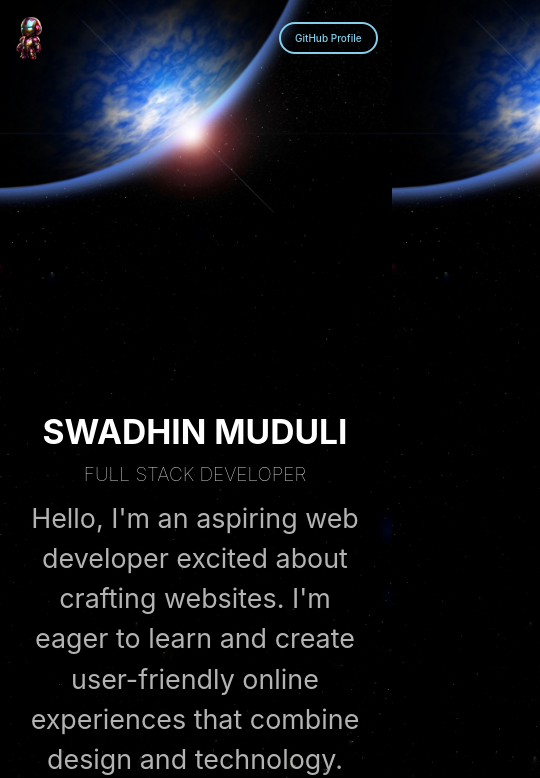
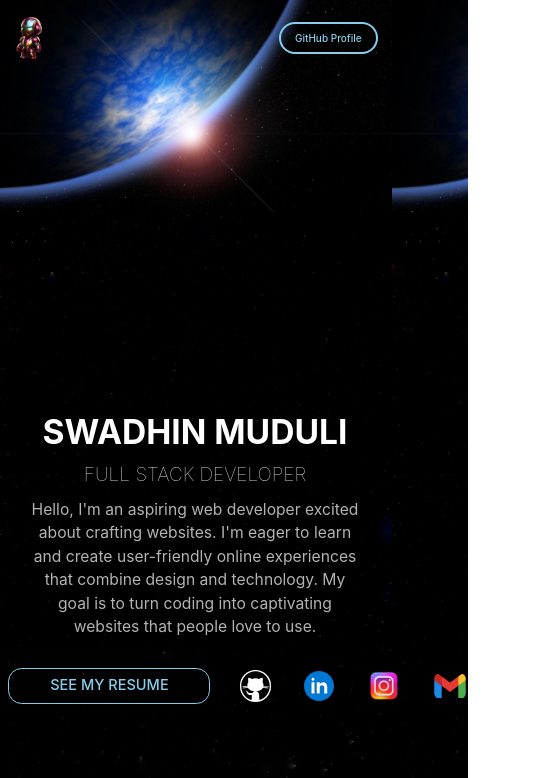
Before and after one commit to Youngswadhin/My-Portfolio, a React (Create React App) app: page / in a window 390 px wide. Shown: the top 778 px of the page, 540 px wide, since content can reach past the window. Built offline with nearby package versions, Linux system fonts and the light colour scheme.

Commit message:
update build

```diff
--- a/src/StyleSheet/Home.css
+++ b/src/StyleSheet/Home.css
@@ -47,11 +47,11 @@
 @media screen and (max-width:500px) {
     .home{
         .homeDecs{
-            font-size: 2.4rem;
+            font-size: 1.4rem;
         }
     }
     .homeSocial{
-        zoom: 1.5;
+        zoom: 1.3;
     }
 }
 @media screen and (max-width:700px) {
```
